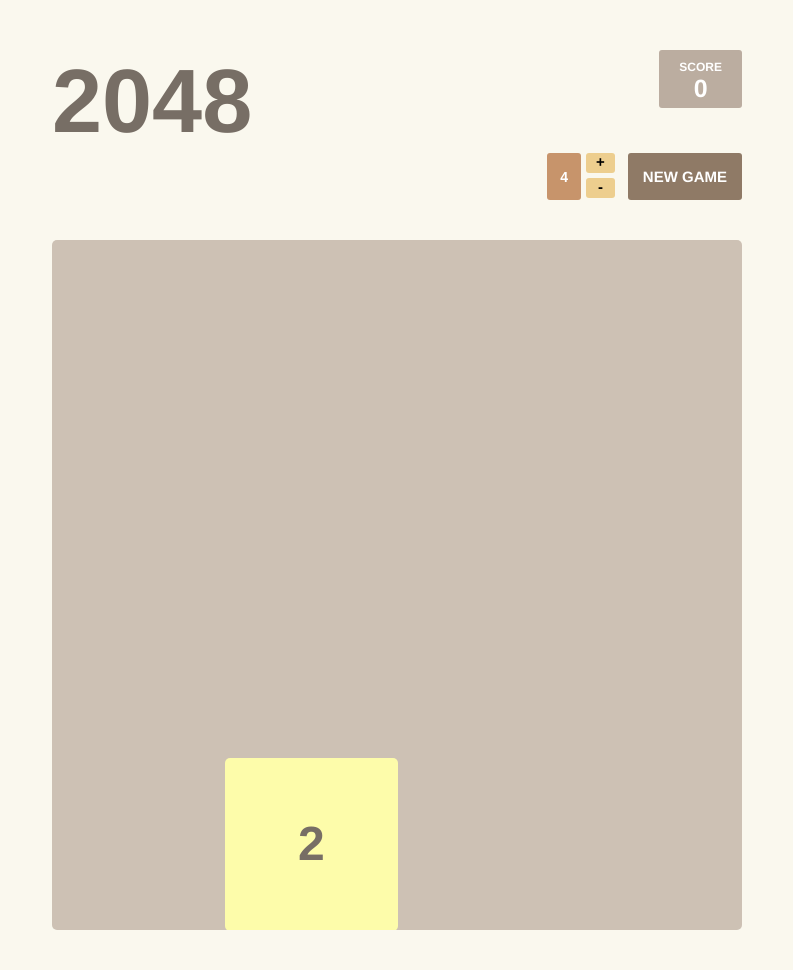
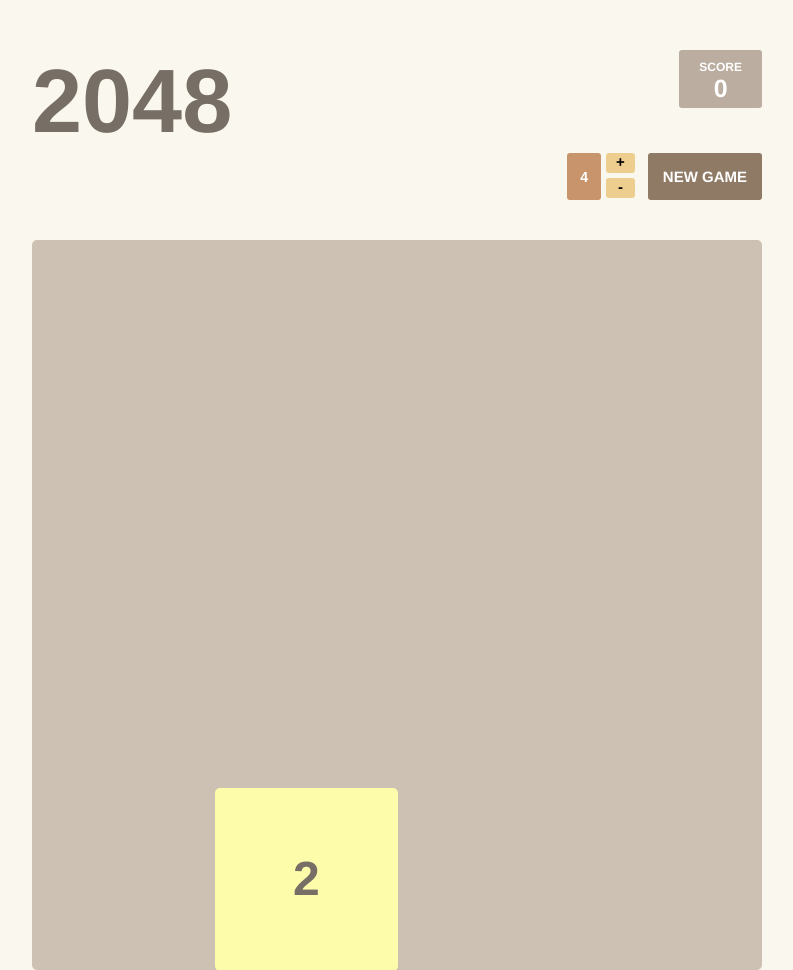
Before and after one commit to nkhuong11/Simple-2048-, a PHP site: page /index.html in a window 1280 px wide. Shown: the whole page, without its empty margins (243-1036 px from the left). Before the commit the page ends 930 px from the top, so only its background shows below. Run offline with PHP 8.4, Linux system fonts and the light colour scheme.

Commit message:
2048 noob version

```diff
--- a/js/main.js
+++ b/js/main.js
@@ -365,18 +365,17 @@ window.onkeydown = function(event){
 };
 
 window.onload = function(){
-  var screen_height = window.screen.height;
-  var screen_width = window.screen.width;
+  // var screen_height = window.screen.height;
+  // var screen_width = window.screen.width;
   var menu_element = document.getElementById("menu");
   var grid_container = document.getElementById("grid-container");
-  if (screen_height < screen_width) {
-    grid_container.style.height = (screen_width * 0.95) + "px";
-    grid_container.style.width = grid_container.style.height;
-    // grid_container.style.height = (screen_height * 0.73) + "px";
-    // grid_container.style.width = grid_container.style.height;
-  } else {
-
-  }
+  // if (screen_height < screen_width) {
+  //   grid_container.style.height = (screen_height * 0.73) + "px";
+  //   grid_container.style.width = grid_container.style.height;
+  // } else {
+  //   grid_container.style.height = (screen_width * 0.95) + "px";
+  //   grid_container.style.width = grid_container.style.height;
+  // }
 
   grid_container.addEventListener('touchstart',touchStart,{passive : true});
   grid_container.addEventListener('touchend',touchEnd,{passive : true});
--- a/style/main.css
+++ b/style/main.css
@@ -168,8 +168,8 @@ div {
 }
 
 #grid-container {
-  /* height: 800px;
-  width: 800px; */
+  height: 800px;
+  width: 800px;
   display: flex;
   flex-wrap: wrap;
   overflow: hidden;
```
